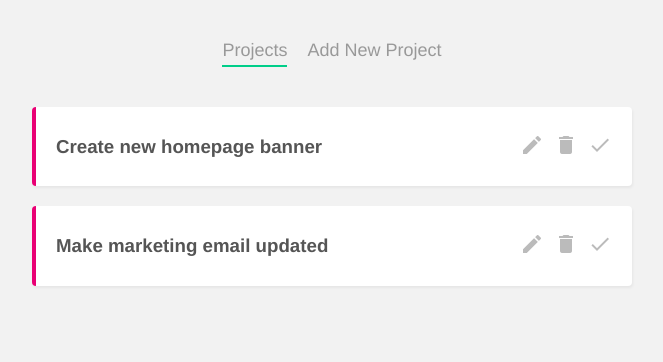
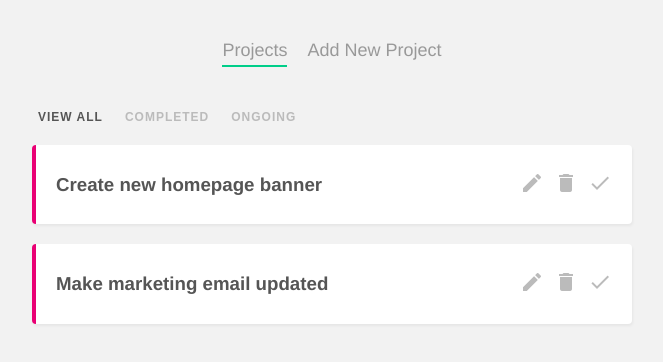
Before and after one commit to ariqd/vue-task-manager, a Vue app: page / in a window 1280 px wide. Shown: the top 362 px of the page, without its empty margins (308-971 px from the left). Built offline with nearby package versions, Linux system fonts and the light colour scheme; data requests are answered from the project's data file.

Commit message:
filter nav

```diff
--- /dev/null
+++ b/src/components/FilterNav.vue
@@ -0,0 +1,42 @@
+<template>
+    <nav class="filter-nav">
+        <button @click="updateFilter('all')" :class="{ active: current === 'all' }">View All</button>
+        <button
+            @click="updateFilter('completed')"
+            :class="{ active: current === 'completed' }"
+        >Completed</button>
+        <button
+            @click="updateFilter('ongoing')"
+            :class="{ active: current === 'ongoing' }"
+        >Ongoing</button>
+    </nav>
+</template>
+
+<script>
+export default {
+    props: ['current'],
+    methods: {
+        updateFilter(filter) {
+            this.$emit('filterChange', filter)
+        }
+    }
+}
+</script>
+
+<style>
+.filter-nav button {
+    background: none;
+    border: none;
+    color: #bbb;
+    outline: none;
+    font-size: 12px;
+    text-transform: uppercase;
+    margin-right: 10px;
+    letter-spacing: 1px;
+    font-weight: bold;
+    cursor: pointer;
+}
+.filter-nav button.active {
+    color: #555;
+}
+</style>
--- a/src/views/Home.vue
+++ b/src/views/Home.vue
@@ -1,5 +1,6 @@
 <template>
   <div class="home">
+    <FilterNav @filterChange="current = $event" :current="current" />
     <div v-if="projects.length">
       <div v-for="project in projects" :key="project.id">
         <SingleProject :project="project" @delete="handleDelete" @complete="handleComplete" />
@@ -10,12 +11,15 @@
 
 <script>
 import SingleProject from "../components/SingleProject.vue";
+import FilterNav from "../components/FilterNav.vue";
+
 export default {
   name: "Home",
-  components: { SingleProject },
+  components: { SingleProject, FilterNav },
   data() {
     return {
       projects: [],
+      current: 'all'
     };
   },
   mounted() {
```
